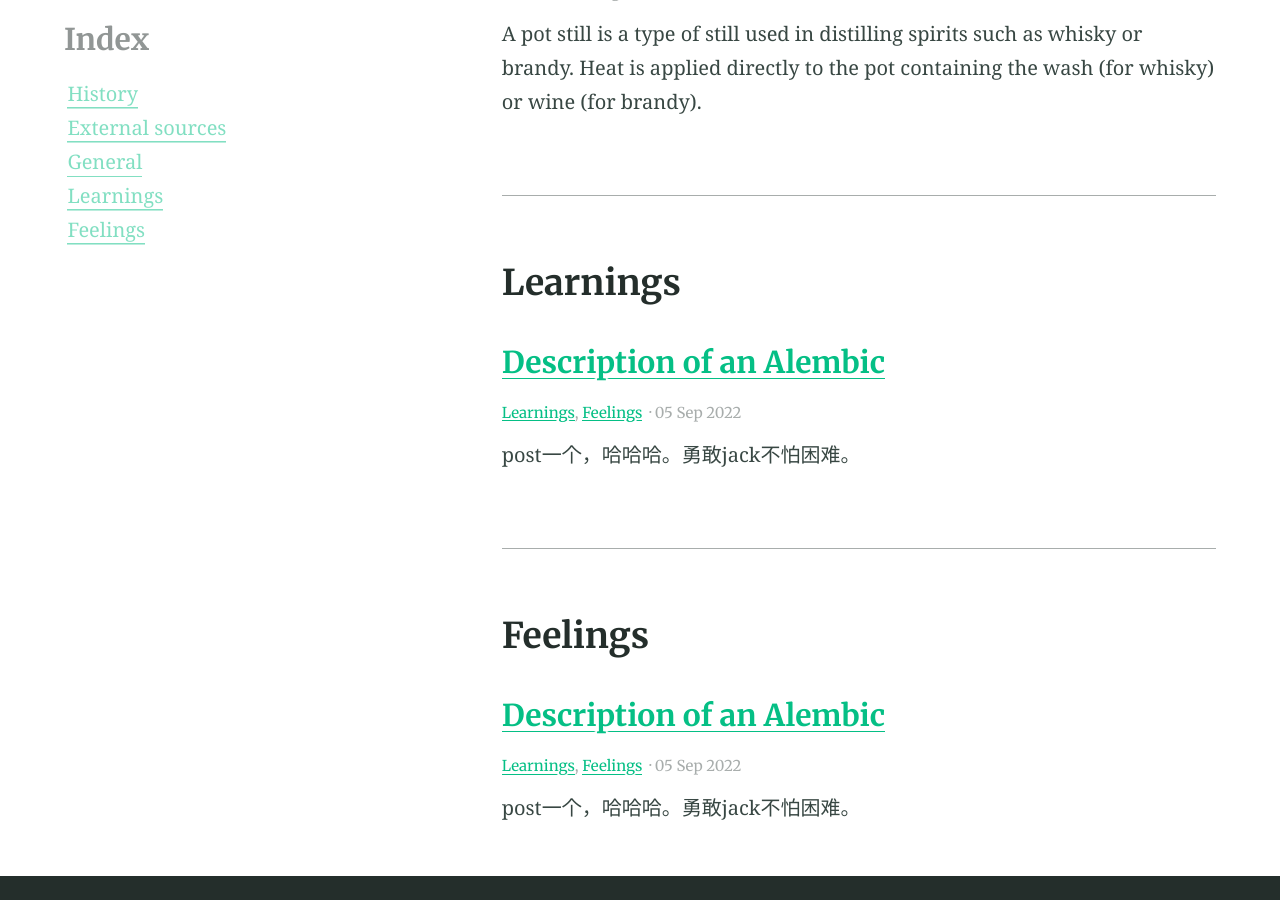
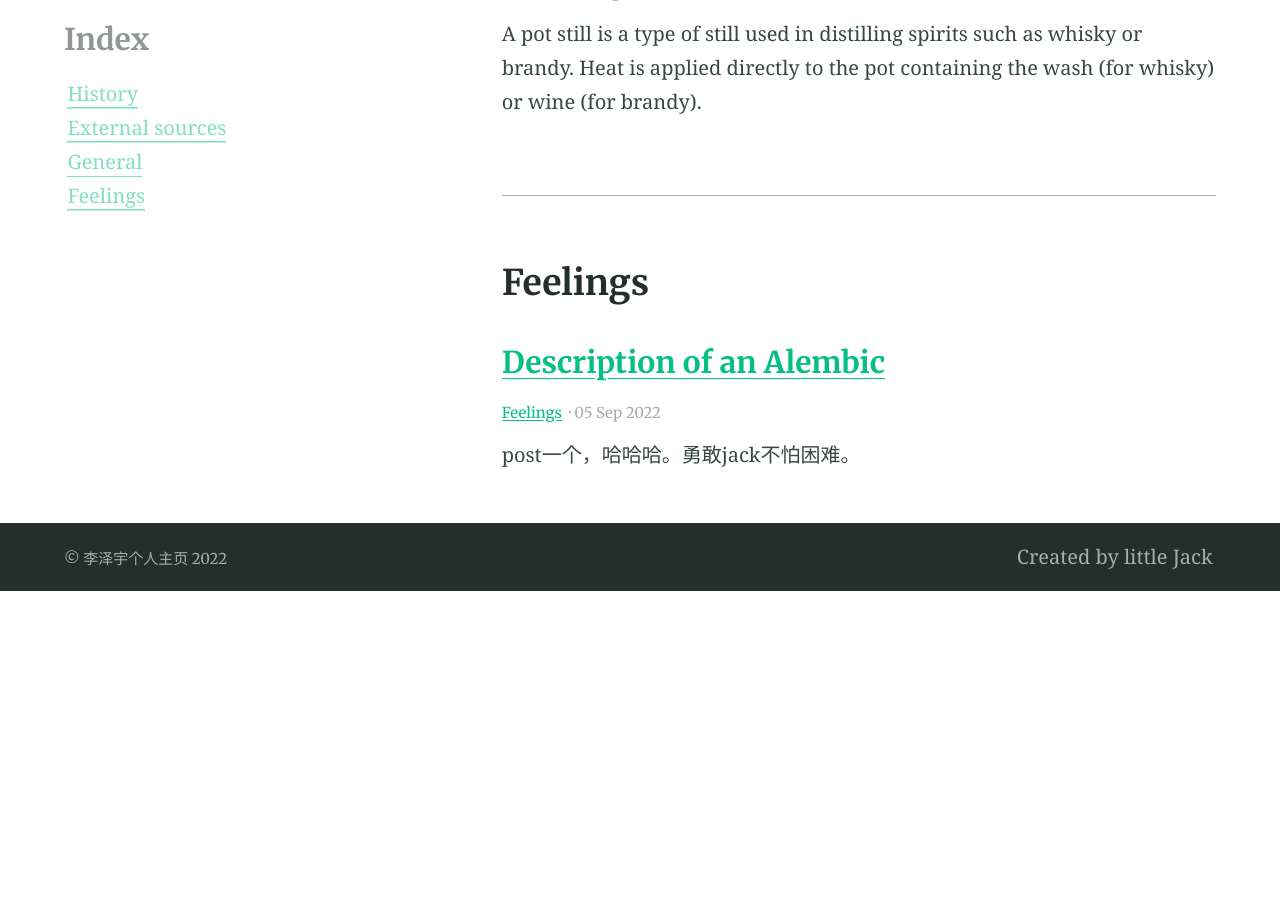
Before and after one commit to lizeyujack/lizeyujack.github.io, a Jekyll site: the page built from categories.md, in a window 1280 px wide and 900 px high, scrolled down 1256 px. Built offline with Jekyll 4.4.1, drawn with Linux system fonts in a browser that asks for light colours; after the commit the page ends 1847 px from its top, so only the background shows below that.

Commit message:
Update 2022-09-05-example-post-one.md

```diff
--- a/_posts/2022-09-05-example-post-one.md
+++ b/_posts/2022-09-05-example-post-one.md
@@ -1,7 +1,6 @@
 ---
 title: Description of an Alembic
 categories:
-- Learnings
 - Feelings
 feature_image: "https://github.com/lizeyujack/lizeyujack.github.io/blob/main/shy_shushu.jpg?raw=true"
 ---
```
